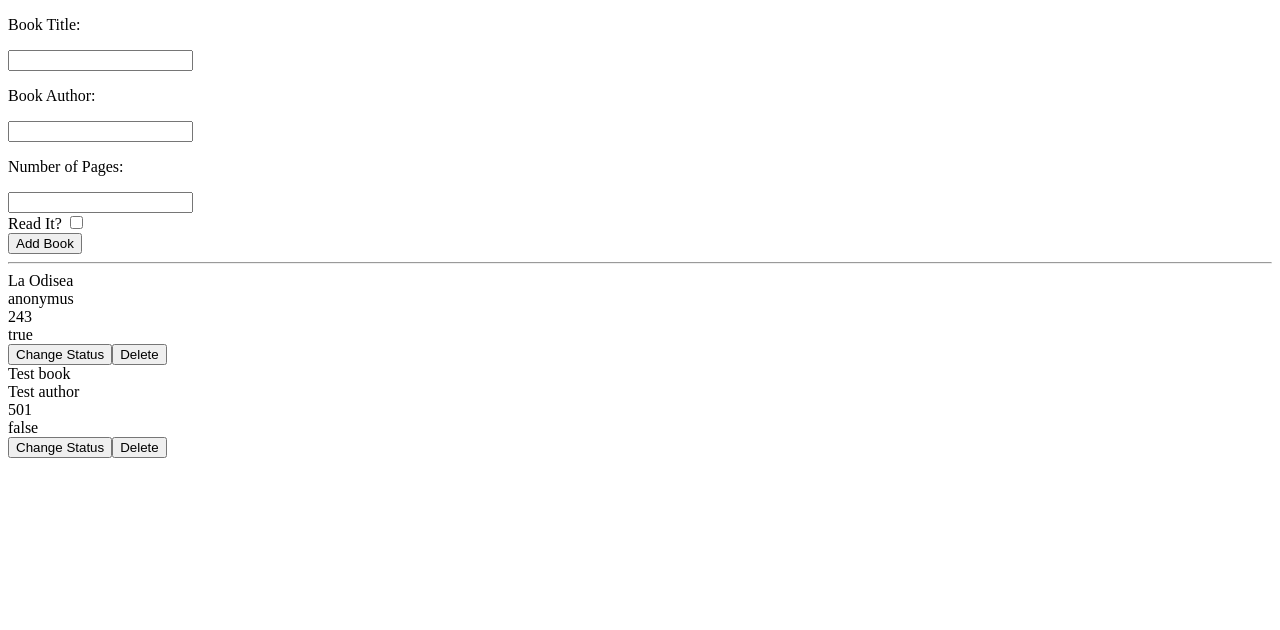
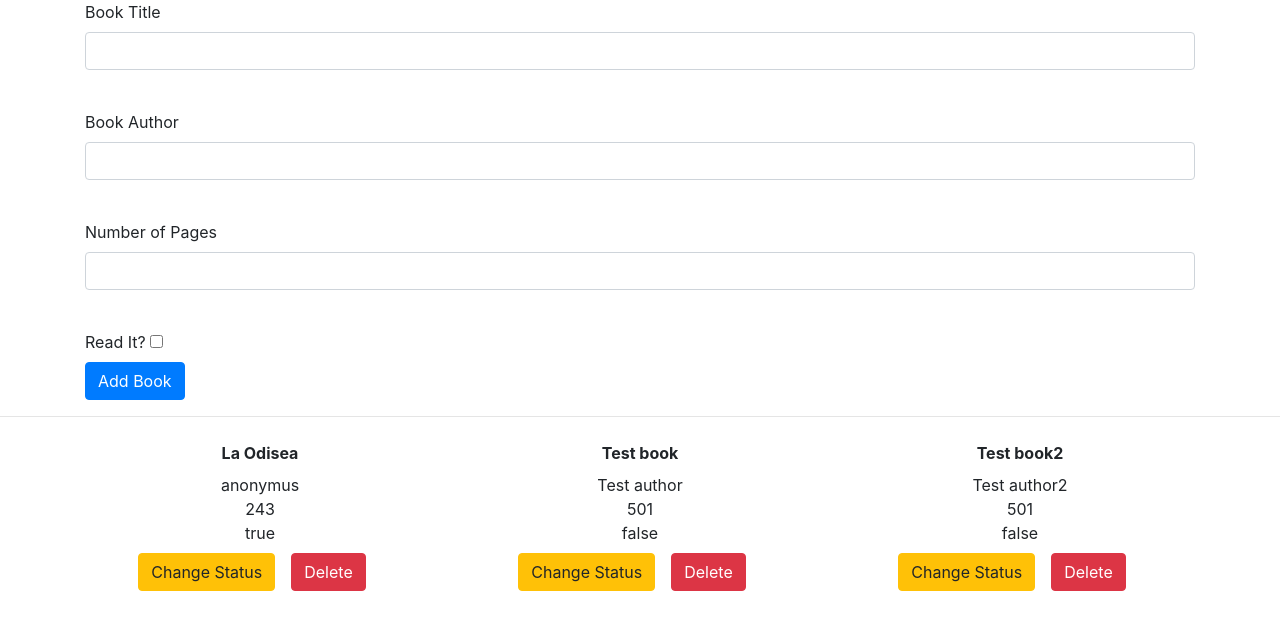
Before and after one commit to nriqu322/Library, a plain HTML site: page index.html in a window 1280 px wide. Drawn offline with nearby package versions, Linux system fonts and the light colour scheme.

Commit message:
Style: general Style

```diff
--- a/index.html
+++ b/index.html
@@ -2,25 +2,39 @@
 <html lang="en">
 <head>
   <meta charset="UTF-8">
+  <link rel="stylesheet" href="https://stackpath.bootstrapcdn.com/bootstrap/4.5.0/css/bootstrap.min.css" integrity="sha384-9aIt2nRpC12Uk9gS9baDl411NQApFmC26EwAOH8WgZl5MYYxFfc+NcPb1dKGj7Sk" crossorigin="anonymous">
   <meta name="viewport" content="width=device-width, initial-scale=1.0">
   <title>Library</title>
 </head>
 <body>
-<form id='book-form' onsubmit="createBook">
-  <p>Book Title:</p>
-  <input type="text" id='input-title' name="input-title" value=""><br>
-  <p>Book Author:</p>
-  <input type="text" id='input-author' name="input-author" value=""><br>
-  <p>Number of Pages:</p>
-  <input type="number" id='input-pages' name="input-number" value=""><br>
-  <span>Read It?</span>
-  <input type="checkbox" id='input-read' name="input-read"><br>
-  <input type="submit" id='input-submit' name="input-submit" value="Add Book">
-</form>
+<section class='container'>
+  <form id='book-form' onsubmit="createBook">
+    <div class='form-group'>
+      <label for="input-title"> Book Title </label>
+      <input type="text" required class='form-control' id='input-title' name="input-title" value=""><br>
+    </div>
+    <div class='form-group'>
+      <label for="input-author"> Book Author </label>
+      <input type="text" class='form-control' required id='input-author' name="input-author" value=""><br>
+    </div>
+    <div class='form-group'>
+      <label for="input-pages"> Number of Pages </label>
+      <input type="number" class='form-control' required id='input-pages' name="input-number" value=""><br>
+    </div>
+
+    <label for='input-read'> Read It? </label>
+    <input type="checkbox" class='form-check-label' id='input-read' name="input-read"><br>
+
+    <input type="submit" class='btn btn-primary' id='input-submit' name="input-submit" value="Add Book">
+  </form>
+</section>
 <hr>
-  <div class="library-list">
-  </div>
-
+  <section class='container'>
+    <div class="library-list row"></div>
+  </section>
   <script type="text/javascript" src='script.js'></script>
+  <script src="https://code.jquery.com/jquery-3.5.1.slim.min.js" integrity="sha384-DfXdz2htPH0lsSSs5nCTpuj/zy4C+OGpamoFVy38MVBnE+IbbVYUew+OrCXaRkfj" crossorigin="anonymous"></script>
+   <script src="https://cdn.jsdelivr.net/npm/popper.js@1.16.0/dist/umd/popper.min.js" integrity="sha384-Q6E9RHvbIyZFJoft+2mJbHaEWldlvI9IOYy5n3zV9zzTtmI3UksdQRVvoxMfooAo" crossorigin="anonymous"></script>
+   <script src="https://stackpath.bootstrapcdn.com/bootstrap/4.5.0/js/bootstrap.min.js" integrity="sha384-OgVRvuATP1z7JjHLkuOU7Xw704+h835Lr+6QL9UvYjZE3Ipu6Tp75j7Bh/kR0JKI" crossorigin="anonymous"></script>
 </body>
 </html>
--- a/script.js
+++ b/script.js
@@ -27,10 +27,10 @@ function render(library) {
 
   for (let i = 0; i < library.length; i++) {
     const book = document.createElement('div');
-    book.classList.add('book');
+    book.classList.add('book', 'col-4', 'text-center');
 
     let bookTitle = document.createElement('div');
-    bookTitle.classList.add('book-title');
+    bookTitle.classList.add('book-title', 'font-weight-bold', 'my-2');
     bookTitle.innerHTML = library[i].title;
     book.appendChild(bookTitle);
 
@@ -59,7 +59,7 @@ function render(library) {
     libraryList.appendChild(book);
 
     const changeStatus = document.createElement('button');
-    changeStatus.classList.add('change-status');
+    changeStatus.classList.add('change-status','btn', 'btn-warning');
     changeStatus.id = `book-status-${i}`;
     changeStatus.innerHTML = 'Change Status';
     book.appendChild(changeStatus);
@@ -69,7 +69,7 @@ function render(library) {
     });
 
     const deleteBook = document.createElement('button');
-    deleteBook.classList.add('delete-button');
+    deleteBook.classList.add('delete-button', 'btn-danger', 'btn', 'mx-3', 'my-2');
     deleteBook.id = `book-${i}`;
     deleteBook.innerHTML = 'Delete';
     book.appendChild(deleteBook);
@@ -82,9 +82,10 @@ function render(library) {
 
 const book1 = new Book('La Odisea', 'anonymus', 243, true);
 const book2 = new Book('Test book', 'Test author', 501, false);
-
+const book3 = new Book('Test book2', 'Test author2', 501, false);
 addBookToLibrary(book1);
 addBookToLibrary(book2);
+addBookToLibrary(book3);
 // render(myLibrary);
 
 document.getElementById('book-form').onsubmit = function () {
```
